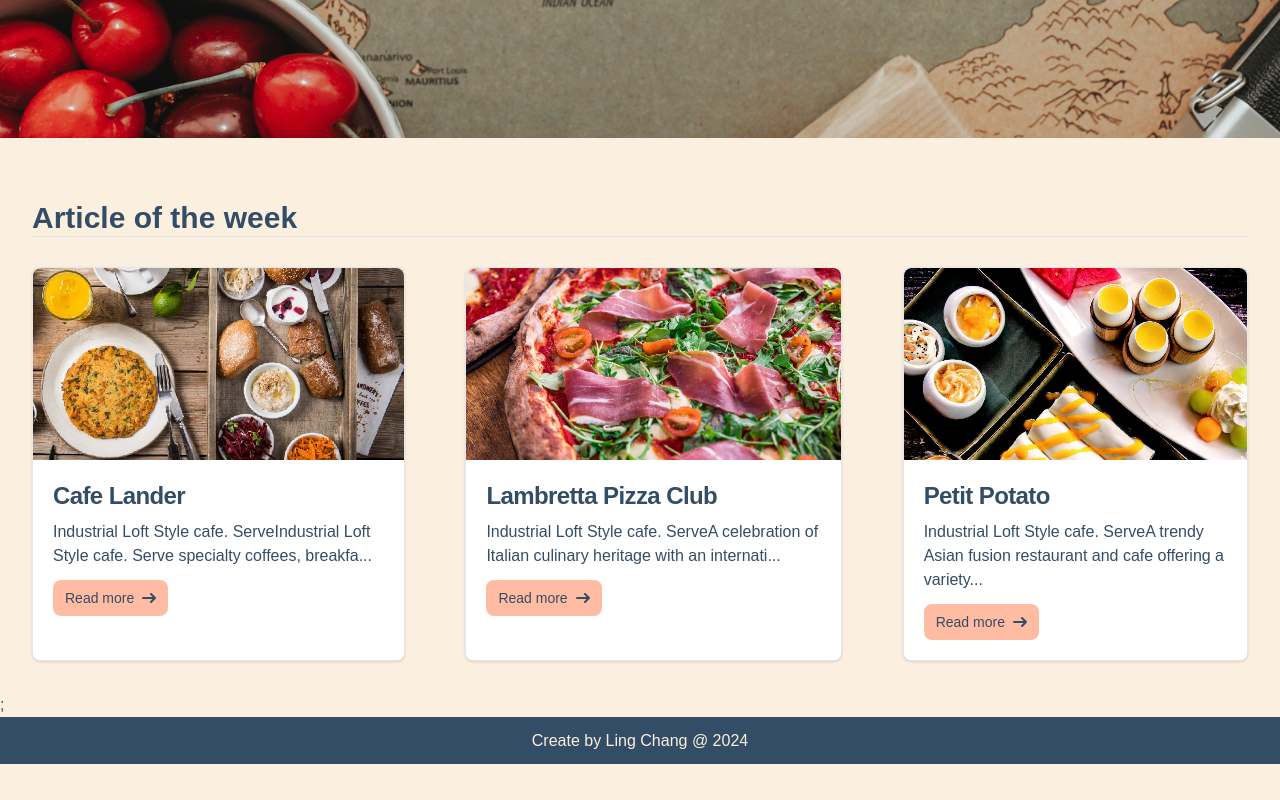
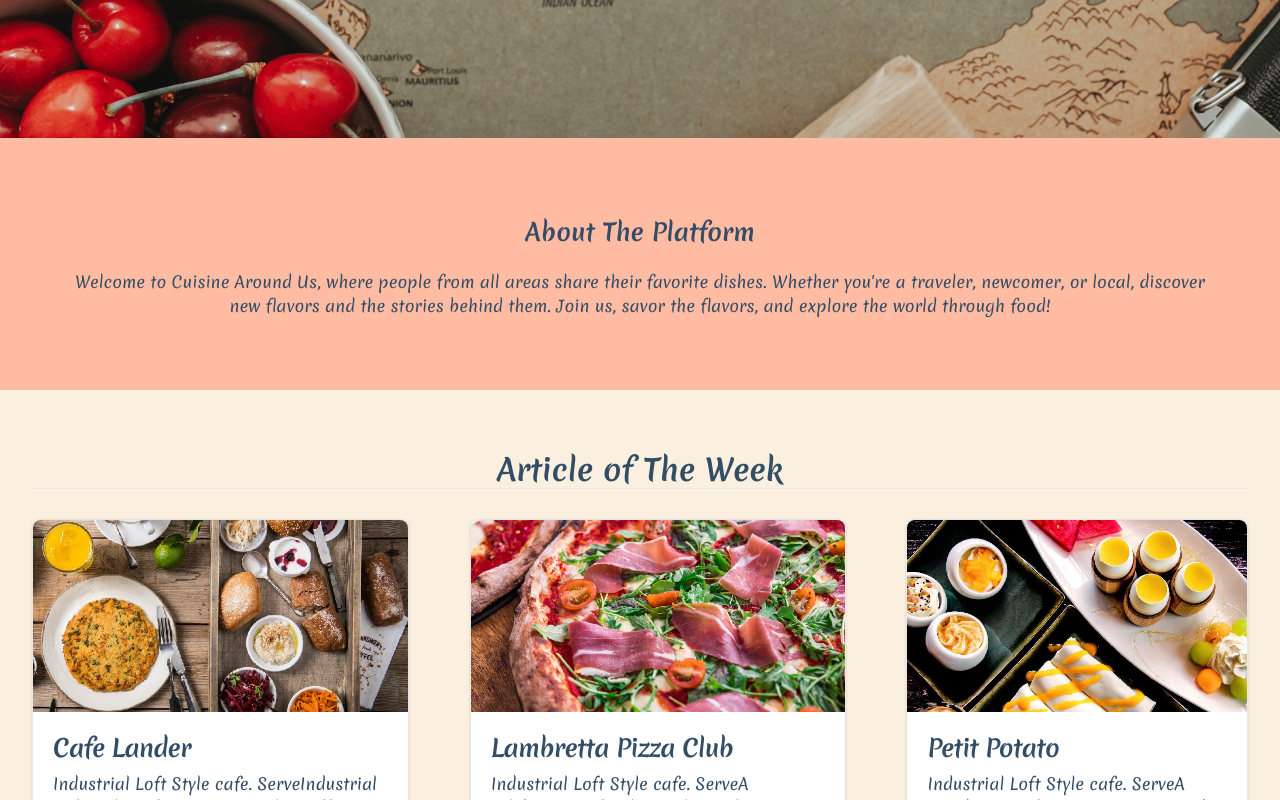
Before and after one commit to hunlin99/15081-assignment2, a Next.js app in the folder my-project/: page / in a window 1280 px wide. Shown: the part 700-1500 px from the top of the page. Before the commit the page ends 1464 px from the top, so only its background shows below. Built offline with nearby package versions, Linux system fonts and the light colour scheme.

Commit message:
use google font style

```diff
--- a/my-project/app/globals.css
+++ b/my-project/app/globals.css
@@ -1,6 +1,7 @@
 @tailwind base;
 @tailwind components;
 @tailwind utilities;
+@import url('https://fonts.googleapis.com/css2?family=Baloo+Paaji+2:wght@400..800&family=Fascinate+Inline&family=Limelight&family=Merienda:wght@300..900&display=swap');
 
 :root {
   --text-color: #344D66;
@@ -8,8 +9,8 @@
   --secondary-color: #FFBCA3;
 }
 
+
 body {
-    font-family: 'Arial', sans-serif;
     margin: 0;
     padding: 0;
     min-height: 100vh;
@@ -17,6 +18,7 @@ body {
     flex-direction: column;
     background-color: var(--primary-color);
     color: var(--text-color);
+    font-family: "Merienda";
 }
 
 header {
@@ -110,6 +112,21 @@ button:hover {
 .latest h1{
   padding: 1em 0;
 
+}
+/*about section*/
+.about-section{
+  background-color: var(--secondary-color);
+  padding: 5%;
+  text-align: center;
+}
+.about-section h2{
+  font-size: 1.5em;
+  font-weight: bold;
+  padding: 0.5em 0;
+}
+.about-section p{
+  font-size: 1em;
+  padding: 0.5em 0;
 }
 
 /*see more model*/
--- a/my-project/app/page.tsx
+++ b/my-project/app/page.tsx
@@ -64,10 +64,14 @@ export default function Home() {
                     <p>Savor the Flavors, Discover the Stories</p>
                 </div>
             </section>
+            <section className="about-section">
+                <h2>About The Platform</h2>
+                <p>Welcome to Cuisine Around Us, where people from all areas share their favorite dishes. Whether you're a traveler, newcomer, or local, discover new flavors and the stories behind them. Join us, savor the flavors, and explore the world through food!</p>
+            </section>
             <section className="trend">
                 <div className="latest">
-                    <h1 className="text-3xl font-bold">
-                        Article of the week<hr />
+                    <h1 className="text-3xl font-bold text-center">
+                        Article of The Week<hr />
                     </h1>
                     <div className="grid-container">
                         {/* Card 1 */}
--- a/my-project/components/Header.tsx
+++ b/my-project/components/Header.tsx
@@ -1,18 +1,22 @@
 import React from "react";
 import Link from "next/link";
-
+import { Merienda } from 'next/font/google'
+const merienda = Merienda({
+    subsets: ['latin'],
+    display: 'swap',
+  })
 
 const Header = () => {
     return (
         <header>
             <h1 className="logo">
-                CUISINES<a href="#"></a>
+                <Link href="/">CUISINES</Link>
             </h1>
             <nav>
                 <ul>
-                <li><Link href="/">Home</Link></li>
+                    <li><Link href="/">Home</Link></li>
+                    <li><Link href="/blog-page">Posts</Link></li>
                     <li><Link href="/contact-page">Contact</Link></li>
-                    <li><Link href="/blog-page">Posts</Link></li>
                 </ul>
             </nav>
         </header>
```
